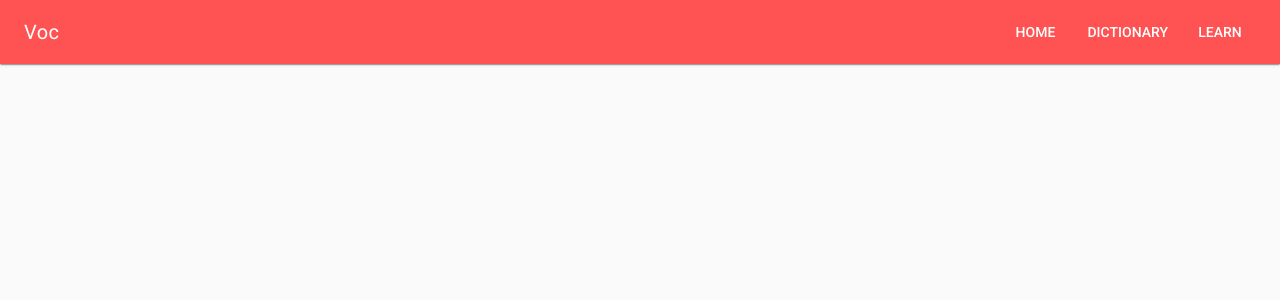
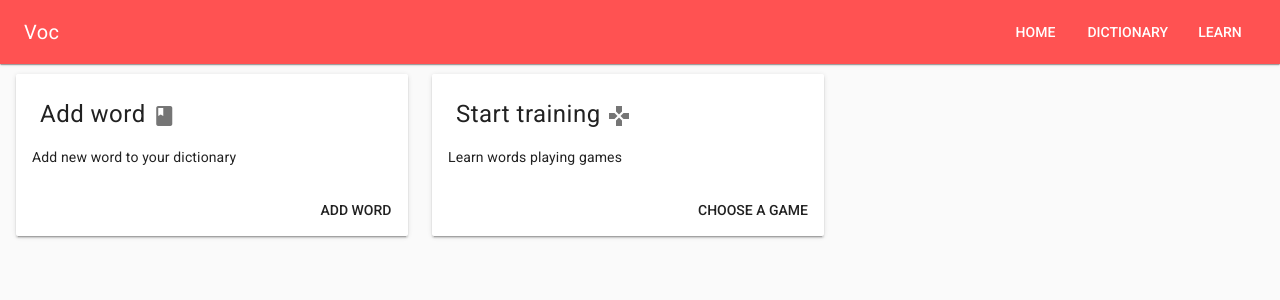
Before and after one commit to wvovaw/Vue-Vocab, a Vue app: page / in a window 1280 px wide. Shown: the top 300 px of the page. Built offline with nearby package versions, Linux system fonts and the light colour scheme.

Commit message:
Build home page, remove WordCard code

```diff
--- a/src/components/WordCard.vue
+++ b/src/components/WordCard.vue
@@ -1,22 +1,7 @@
 <template>
-  <md-card>
-    <md-card-header>
-      <md-card-header-text>
-        <div class="md-title">{{ word }}</div>
-        <div class="md-subhead">{{ translation }}</div>
-      </md-card-header-text>
-    </md-card-header>
-    <md-card-media>
-      <!-- <img src="" alt="People" /> -->
-    </md-card-media>
-
-    <md-card-actions>
-      <md-icon>keyboard_arrow_left</md-icon>
-      <md-button>I know</md-button>
-      <md-button>Study</md-button>
-      <md-icon>keyboard_arrow_right</md-icon>
-    </md-card-actions>
-  </md-card>
+  <div class="wordCard">
+    <h1>This is a wordCard</h1>
+  </div>
 </template>
 
 <script>
@@ -34,23 +19,9 @@ export default {
 <style scoped lang="scss">
 @import "~vue-material/dist/theme/engine";
 
-@media screen and (min-width: 900px) {
-  .md-card {
-    width: 600px;
-    height: 200px;
-  }
-}
-@media screen and (max-width: 600px) {
-  .md-card {
-    width: 300px;
-    height: 200px;
-  }
-}
-.md-card {
-  margin: 4px;
-}
-
-.md-subhead {
-  font-size: 150%;
-}
+// @media screen and (min-width: 450px) {
+//   .md-card {
+//     width: 350px;
+//     height: 250px;
+//   }
 </style>
--- a/src/views/Index.vue
+++ b/src/views/Index.vue
@@ -1,5 +1,48 @@
 <template>
-  <div class="md-layout"></div>
+  <div class="home">
+    <div class="md-toolbar md-layout md-gutter">
+      <div
+        class="md-layout-item md-medium-size-33 md-small-size-50 md-xsmall-size-100"
+      >
+        <md-card>
+          <md-card-header>
+            <div class="md-title">
+              Add word
+              <md-icon>book</md-icon>
+            </div>
+          </md-card-header>
+
+          <md-card-content>
+            Add new word to your dictionary
+          </md-card-content>
+
+          <md-card-actions>
+            <md-button>Add word</md-button>
+          </md-card-actions>
+        </md-card>
+      </div>
+      <div
+        class="md-layout-item md-medium-size-33 md-small-size-50 md-xsmall-size-100"
+      >
+        <md-card>
+          <md-card-header>
+            <div class="md-title">
+              Start training
+              <md-icon>games</md-icon>
+            </div>
+          </md-card-header>
+
+          <md-card-content>
+            Learn words playing games
+          </md-card-content>
+
+          <md-card-actions>
+            <md-button>Choose a game</md-button>
+          </md-card-actions>
+        </md-card>
+      </div>
+    </div>
+  </div>
 </template>
 
 <script>
@@ -9,4 +52,25 @@ export default {
 };
 </script>
 
-<style lang="scss" scoped></style>
+<style lang="scss" scoped>
+@import "~vue-material/dist/theme/engine";
+@import "~vue-material/src/components/MdAnimation/variables";
+
+.md-layout-item {
+  // height: 40px;
+  margin-top: 10px;
+  margin-bottom: 8px;
+  transition: 0.3s $md-transition-stand-timing;
+
+  &:after {
+    width: 100%;
+    height: 100%;
+    display: block;
+  }
+}
+// .page-title,
+// .page-description {
+//   display: flex;
+//   justify-content: center;
+// }
+</style>
--- a/src/views/Learn.vue
+++ b/src/views/Learn.vue
@@ -1,5 +1,5 @@
 <template>
-  <div class="learning-block md-scrollbar" style="border: black 1px solid;">
+  <div class="learning-block">
     <WordCard />
   </div>
 </template>
@@ -15,7 +15,9 @@ export default {
 
 <style scoped lang="scss">
 .learning-block {
-  padding: 30px;
+  display: flex;
+  justify-content: center;
+  // padding: 30px;
   position: fixed;
   transform: translate(-50%, -50%);
   top: 50%;
```
